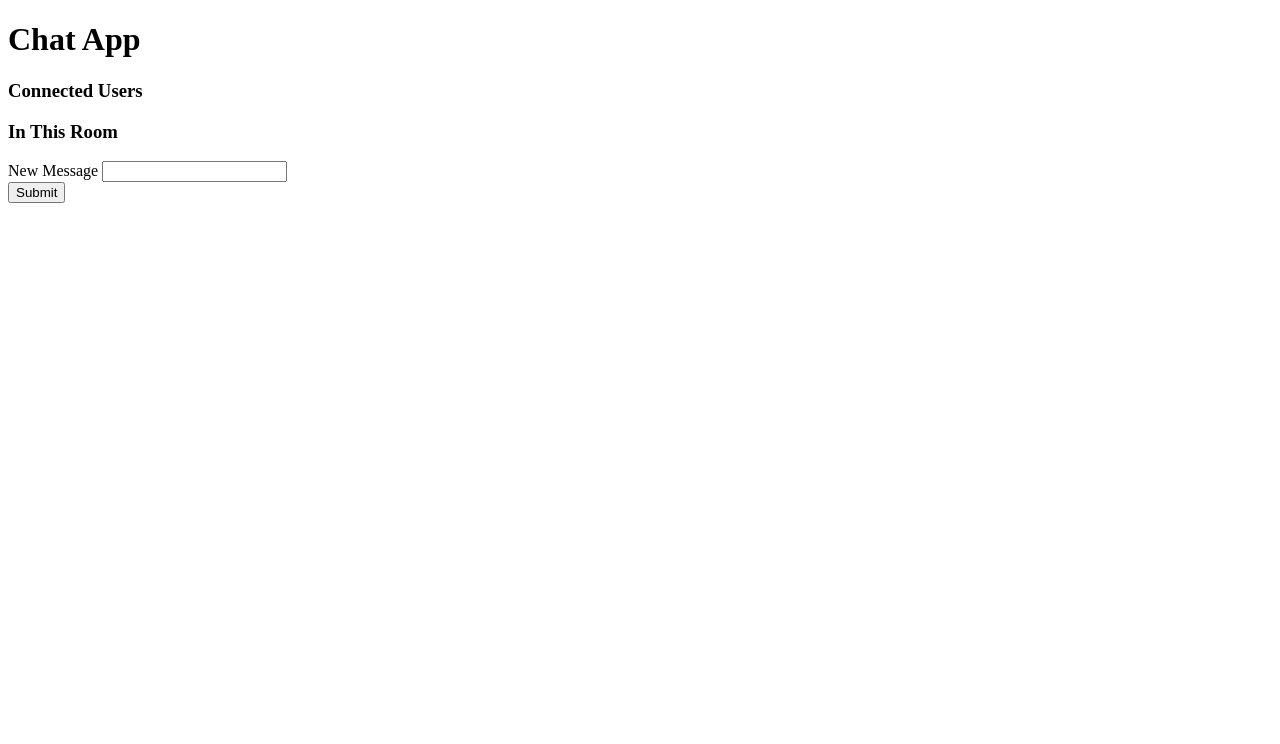
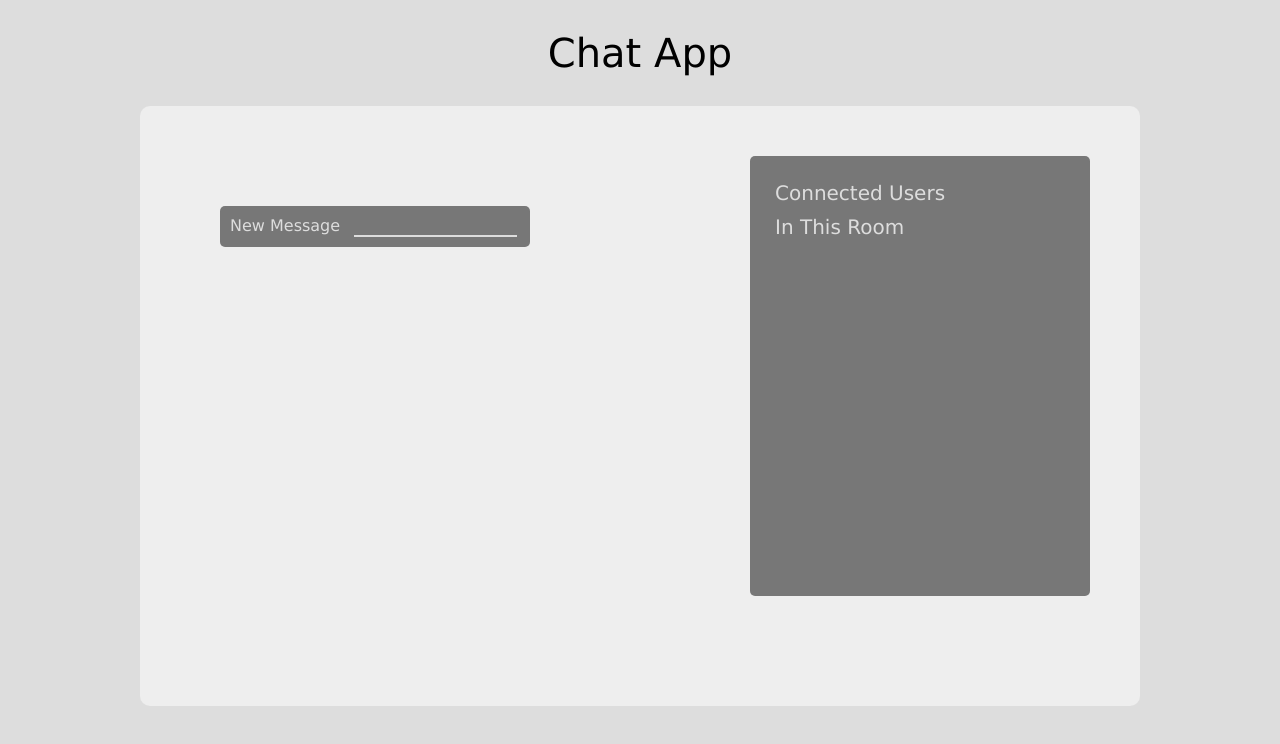
Before and after one commit to noahzgordon/chatter, a website: page public/index.html in a window 1280 px wide. Drawn offline with nearby package versions, Linux system fonts and the light colour scheme; no server answers.

Commit message:
Add pretty css.

```diff
--- a/public/index.html
+++ b/public/index.html
@@ -1,6 +1,8 @@
 <!DOCTYPE html>
 <html>
   <head>
+    <!-- Styles -->
+    <link rel="stylesheet" href="./stylesheets/styles.css">
     <!-- JQuery Library -->
     <script src="javascripts/jquery-1.11.1.js"
             type="text/javascript"
@@ -23,33 +25,40 @@
             type="text/javascript"
             charset="utf-8">
     </script>
-
   </head>
 
   <body>
     <h1>Chat App</h1>
 
-    <section class="container">
+    <section class="container group">
+      <section class="user-tab group">
         <h3>Connected Users</h3>
         <ul class="users">
         </ul>
 
         <h3>In This Room</h3>
-      <ul class="room-users">
+        <ul class="room-users group">
         </ul>
+      </section>
 
+      <section class="chat-tab">
         <ul class="chat"></ul>
 
         <form class="new-message">
           <label for="new-message-text">New Message</label>
-        <input type="text" id="new-message-text" name="text"></input><br>
+          <input type="text"
+                 id="new-message-text"
+                 name="text">
+          </input>
+          <br>
           <input type="submit">
         </form>
+      </section>
     </section>
 
     <script>
       $(document).ready(function() {
-        var socket = io('http://localhost');
+        var socket = io('http://10.0.1.102:8000');
         var chat = new ChatApp.Chat(socket);
         var ui = new ChatApp.ChatUI(chat, $('.container'));
       })
--- a/public/javascripts/chat_ui.js
+++ b/public/javascripts/chat_ui.js
@@ -5,7 +5,6 @@
     this.chat = chat;
     this.$el = $el;
     this.nicknames = {};
-    console.log(this.chat.socket)
 
     var ui = this;
     this.chat.socket.on('message', ui.renderMessage.bind(ui));
--- /dev/null
+++ b/public/stylesheets/styles.css
@@ -0,0 +1,118 @@
+/* RESETS */
+
+html, body, h1, h3, ul, li, section, form, input, label {
+  padding: 0;
+  margin: 0;
+  border: 0;
+  font: inherit;
+}
+
+h1, h3, li, input, label {
+  font-family: Verdana, sans-serif;
+}
+
+input {
+  -webkit-appearance: none;
+  display: inline-block;
+  box-sizing: content-box;
+  outline: 0;
+  width: auto;
+  vertical-align: baseline;
+  background: transparent;
+  color: inherit;
+}
+
+input[type="submit"] {
+  display: inline;
+  cursor: pointer;
+}
+
+ul, li {
+  list-style: none;
+}
+
+/* CLEARFIX */
+
+.group:after {
+  content: "";
+  display: block;
+  clear: both;
+}
+
+/* STYLES */
+
+body {
+  background: #ddd;
+}
+
+h1 {
+  text-align: center;
+  font-size: 40px;
+  margin: 30px;
+}
+
+h3 {
+  font-size: 20px;
+  margin: 5px;
+}
+
+section.container {
+  position: relative;
+  width: 900px;
+  margin: auto;
+  background: #eee;
+  padding: 50px;
+  border-radius: 10px;
+  min-height: 500px;
+}
+
+section.chat-tab {
+  display: block;
+  float: left;
+  width: 500px;
+  margin: 30px;
+}
+
+section.user-tab {
+  display: block;
+  float: right;
+  width: 300px;
+  background: #777;
+  border-radius: 5px;
+  color: #ddd;
+  padding: 20px;
+  min-height: 400px;
+}
+
+.user-tab ul {
+  margin: 10px;
+}
+
+.chat-tab li {
+  margin: 5px;
+}
+
+.chat-tab form {
+  padding: 20px 0;
+}
+
+.chat-tab input[type=submit] {
+  display: none;
+}
+
+.chat-tab input[type=text] {
+  border-bottom: 2px solid #ddd;
+  width: 160px;
+  margin-left: 10px;
+  padding-left: 3px;
+}
+
+.chat-tab form {
+  background: #777;
+  color: #ddd;
+  width: 300px;
+  margin: 20px 0;
+  border-radius: 5px;
+  padding: 10px;
+  padding-right: 0;
+}
```
Also changed, not shown: lib/chat_server.js. Lines whose indentation alone changed are shown as unchanged.
